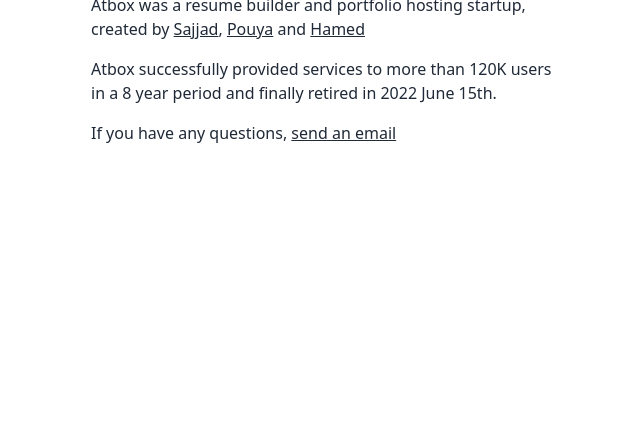
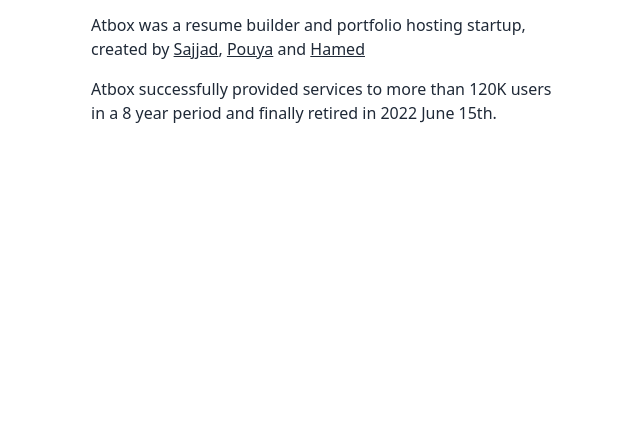
Before and after one commit to Atbox/atbox.github.io, a plain HTML site: page index.html in a window 1280 px wide. Shown: the part 365-800 px from the top of the page, without its empty margins (317-957 px from the left). Drawn offline with nearby package versions, Linux system fonts and the light colour scheme.

Commit message:
Update index.html

```diff
--- a/index.html
+++ b/index.html
@@ -17,8 +17,6 @@
       <p>Atbox was a resume builder and portfolio hosting startup, created by <a class="link" href="https://twitter.com/SajjadRad">Sajjad</a>, <a class="link" href="https://twitter.com/Saadeghi">Pouya</a> and <a class="link" href="https://twitter.com/hamednz">Hamed</a></p>
       <div class="h-4"></div>
       <p>Atbox successfully provided services to more than 120K users in a 8&nbsp;year period and finally retired in 2022 June 15th.</p>
-      <div class="h-4"></div>
-      <p>If you have any questions, <a class="link" href="mailto:atboxteam@gmail.com">send an email</a></p>
     </div>
   </div>
 </body>
```
